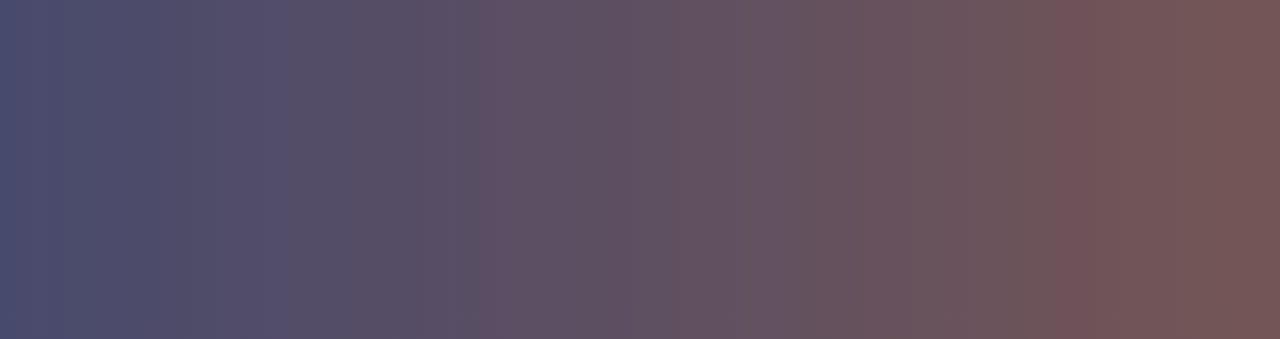
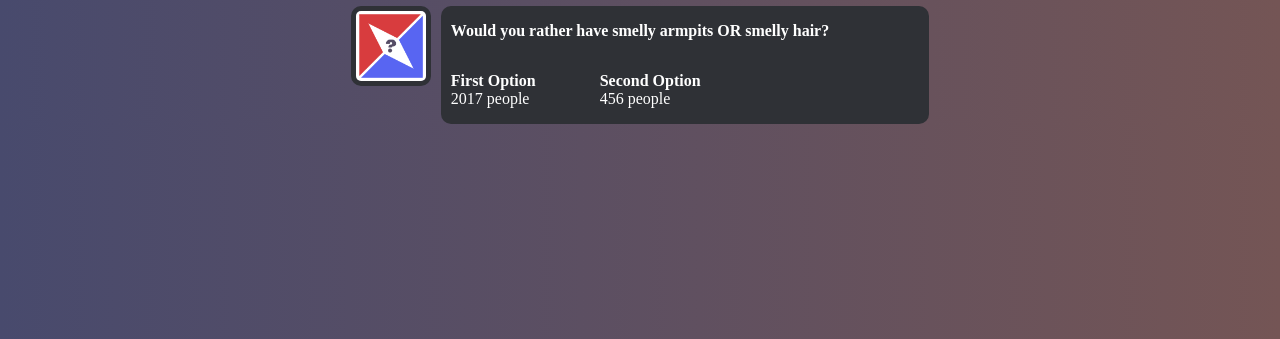
Before and after one commit to TzurS11/WouldYouRather, a website: page index.html in a window 1280 px wide. Shown: the part 461-800 px from the top of the page. Drawn offline with Linux system fonts and the light colour scheme; a web font is replaced by a local one.

Commit message:
demo questions

```diff
--- a/index.html
+++ b/index.html
@@ -2,8 +2,8 @@
 <html lang="en">
   <head>
     <title>WouldYa</title>
-    <link rel="icon" type="image/x-icon" href="assets/boticon.png">
-    <script src="web-script.js"></script>
+    <link rel="icon" type="image/x-icon" href="assets/boticon.png" />
+    <script src="web-script.js" defer></script>
     <link rel="stylesheet" href="style.css" />
   </head>
   <body>
@@ -13,7 +13,31 @@
     </div>
     <div class="invite">
       <div class="invitedivcontainer">
-        <p class="inviteText"><a href="https://discord.com/api/oauth2/authorize?client_id=1063817771114315816&permissions=3072&scope=bot%20applications.commands" target="_blank">INVITE TO SERVER</a></p>
+        <p class="inviteText">
+          <a
+            href="https://discord.com/api/oauth2/authorize?client_id=1063817771114315816&permissions=3072&scope=bot%20applications.commands"
+            target="_blank"
+            >INVITE TO SERVER</a
+          >
+        </p>
+      </div>
+    </div>
+    <div class="example-container">
+      <img src="assets/boticon.png" class="botpfp" />
+      <div class="message">
+        <p id="question-title" class="title">
+          Would you rather know how you will die OR when you will die?
+        </p>
+        <p class="firstoption">
+          First Option <br /><span id="leftPeople" class="votes leftPeople"
+            >something</span
+          >
+        </p>
+        <p class="secondoption">
+          Second Option <br /><span id="rightPeople" class="votes rightPeople"
+            >something</span
+          >
+        </p>
       </div>
     </div>
   </body>
--- a/style.css
+++ b/style.css
@@ -11,7 +11,7 @@ body {
   user-select: none;
 }
 
-.title,
+.title-div > .title,
 .subtitle {
   font-size: 100px;
   position: relative;
@@ -40,38 +40,36 @@ body {
 }
 
 .invite {
-  width: 100%;
-  height: 100px;
+  margin-bottom: 20px;
+  display: flex;
+  justify-content: center;
+  /* width: 800px; */
 }
 
 .invitedivcontainer {
   margin-left: auto;
   margin-right: auto;
   border-radius: 50px;
-  width: 800px;
   cursor: pointer;
   margin-top: 30px;
-  background-color: rgb(204, 204, 204);
+  background-color: rgb(255, 255, 255, 0.5);
   transition: background-color 0.24s, margin-top 0.1s;
   /* box-shadow: 0px 10px 100px black; */
 }
 
 .invitedivcontainer:hover {
   background-color: rgb(255, 255, 255);
-  margin-top: 35px;
 }
 
-.invitedivcontainer:active {
-    margin-top: 40px;
-  }
-
 .inviteText {
-  margin-top: 0;
+  margin: 0;
   font-family: "Whitney";
   font-size: 70px;
   color: royalblue;
   font-weight: bold;
   text-align: center;
+  padding-left: 30px;
+  padding-right: 30px;
   letter-spacing: 10px;
   user-select: none;
 }
@@ -80,3 +78,63 @@ body {
   text-decoration: none;
   color: #5865f2;
 }
+
+.example-container {
+  margin-top: 100px;
+  display: flex;
+  justify-content: center;
+  /* left: 50%; */
+}
+
+.botpfp {
+  margin-right: 10px;
+  /* float: left; */
+  border: solid;
+  border-color: rgba(47, 49, 54, 255);
+  border-width: 5px;
+  width: 70px;
+  height: 70px;
+  border-radius: 10px;
+}
+
+.message {
+  max-width: 400px;
+  /* float:right; */
+  display: inline-block;
+  background-color: rgba(47, 49, 54, 255);
+  border-radius: 10px;
+  padding-right: 100px;
+  margin-left: 10px;
+  /* height: 100px; */
+  margin-left: 0px;
+}
+
+.message > .title {
+  margin-left: 10px;
+  color: white;
+  font-family: "Whitney";
+  font-weight: bold;
+}
+
+.message > .firstoption,
+.message > .secondoption {
+  margin-right: 50px;
+  margin-left: 10px;
+  color: white;
+  font-family: "Whitney";
+  font-weight: bold;
+  display: inline-block;
+}
+
+/* .message > .title {
+  margin-left: 10px;
+  color:white;
+  font-family: "Whitney";
+  font-weight: bold;
+} */
+
+
+.votes{
+  font-weight: lighter;
+  /* margin-right: 100px; */
+}
--- a/web-script.js
+++ b/web-script.js
@@ -0,0 +1,42 @@
+function Random(min, max, round) {
+  if (round == false || round == undefined)
+    return Number((Math.random() * (max - min) + min).toFixed(3));
+  if (round == true) return Math.round(Math.random() * (max - min) + min);
+}
+
+document.getElementById("leftPeople").innerHTML =
+  Random(0, 10000, true) + " people";
+
+document.getElementById("rightPeople").innerHTML =
+  Random(0, 10000, true) + " people";
+
+let demoQuestions = [
+  "Would you rather have telekinesis or telepathy?",
+  "Would you rather go to a movie OR to dinner alone?",
+  "Would you rather know how you will die OR when you will die?",
+  "Would you rather always have the urge to pee OR have to always wear a diaper?",
+  "Would you rather be always cold OR always hot?",
+  "Would you rather have an extra toe OR extra finger?",
+  "Would you rather have an odd-shaped nose OR odd-shaped ears?",
+  "Would you rather have an odd-shaped nose OR odd-shaped ears?",
+  "Would you rather have a physical meeting with other coworkers OR have an online meeting with other coworkers?",
+  "Would you rather be smart but ugly OR dumb but beautiful?",
+  "Would you rather have smelly armpits OR smelly hair?",
+  "Would you rather be forced to sing along or dance to every single song you hear?",
+];
+let oldquestionid = Random(0, demoQuestions.length - 1, true);
+let newquestionid = Random(0, demoQuestions.length - 1, true);
+setInterval(function () {
+  while (newquestionid == oldquestionid) {
+    newquestionid = Random(0, demoQuestions.length - 1, true);
+  }
+  document.getElementById("question-title").innerHTML =
+  demoQuestions[newquestionid];
+
+  document.getElementById("leftPeople").innerHTML =
+    Random(0, 10000, true) + " people";
+
+  document.getElementById("rightPeople").innerHTML =
+    Random(0, 10000, true) + " people";
+  oldquestionid = newquestionid;
+}, 500);
```
